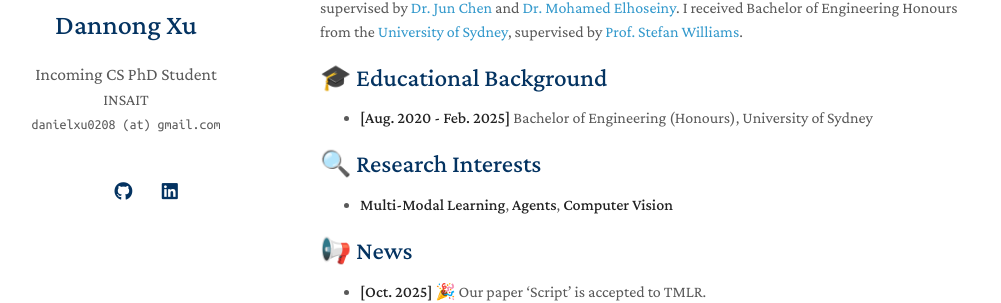
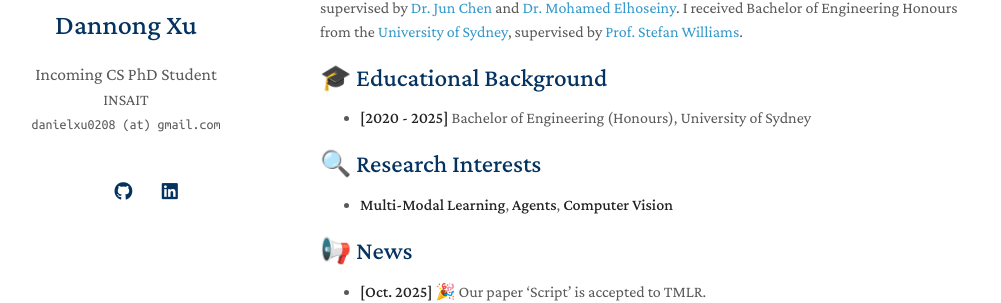
Before and after one commit to Danielxu0208/Danielxu0208.github.io, a Jekyll site: the page built from index.md, in a window 1280 px wide and 900 px high. Shown: the part 205-508 px from the top of the window, without its empty margins (150-1151 px from the left). Built offline with Jekyll 4.4.1, drawn with Linux system fonts in a browser that asks for light colours; a style sheet for code colours, icons or effects is not loaded; our own code applies the rules of GitHub Pages for plain Markdown files.

Commit message:
Update index.md

```diff
--- a/index.md
+++ b/index.md
@@ -9,7 +9,7 @@ I am an incoming PhD student at [INSAIT](https://insait.ai/), under the supervis
 Before that, I was a research assistant at [King Abdullah University of Science and Technology](https://www.kaust.edu.sa/en/), supervised by [Dr. Jun Chen](https://scholar.google.com/citations?user=9G2OQmkAAAAJ&hl=en&oi=ao) and [Dr. Mohamed Elhoseiny](https://scholar.google.com/citations?user=iRBUTOAAAAAJ&hl=en). I received Bachelor of Engineering Honours from the [University of Sydney](https://www.sydney.edu.au/), supervised by [Prof. Stefan Williams](https://scholar.google.com.au/citations?user=vxN3VO0AAAAJ&hl=zh-CN).
 
 ## 🎓 Educational Background
-- **[Aug. 2020 - Feb. 2025]** Bachelor of Engineering (Honours), University of Sydney
+- **[2020 - 2025]** Bachelor of Engineering (Honours), University of Sydney
 
 
 ## 🔍 Research Interests
```
